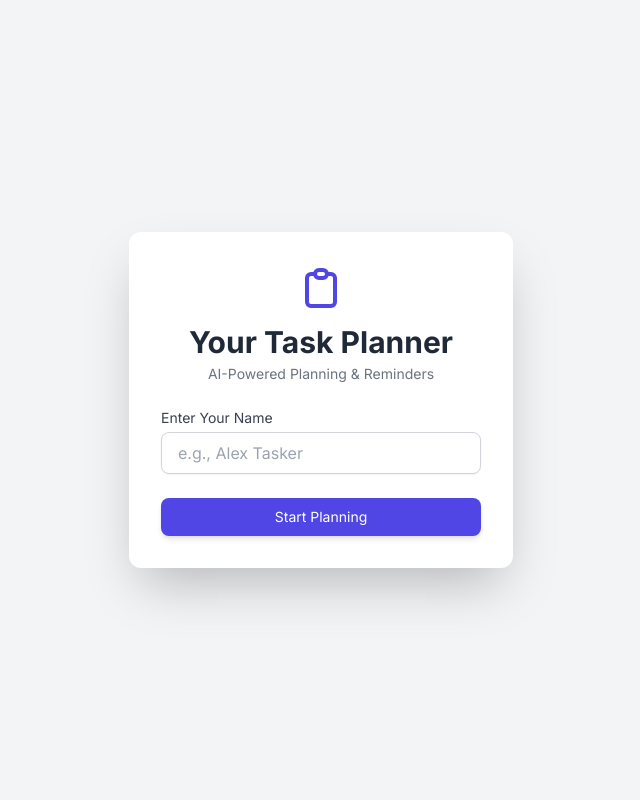
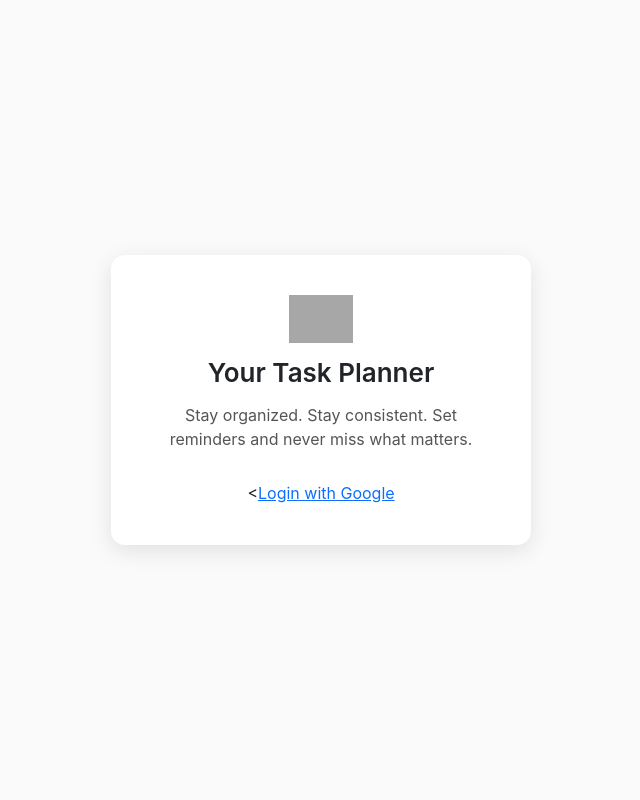
Before and after one commit to samstromer1990-crypto/task-planner-live, a Flask app: page /login in a window 1280 px wide. Shown: the whole page, without its empty margins (319-959 px from the left). Run offline with Flask 3, Linux system fonts and the light colour scheme; some libraries are stand-ins or nearby versions; grey boxes are pictures that could not be loaded.

Commit message:
Update landing.html

```diff
--- a/templates/landing.html
+++ b/templates/landing.html
@@ -2,72 +2,65 @@
 <html lang="en">
 <head>
   <meta charset="UTF-8">
-    <meta name="viewport" content="width=device-width, initial-scale=1.0">
-    <title>Task Planner - Login</title>
-    <!-- Load Tailwind CSS for modern styling -->
-    <script src="https://cdn.tailwindcss.com"></script>
+  <title>Welcome | Task Planner</title>
+  <link href="https://cdn.jsdelivr.net/npm/bootstrap@5.3.2/dist/css/bootstrap.min.css" rel="stylesheet">
   <style>
-        /* Using the Inter font for a clean, modern look */
-        @import url('https://fonts.googleapis.com/css2?family=Inter:wght@300;400;600;700&display=swap');
     body {
-            font-family: 'Inter', sans-serif;
-            background-color: #f3f4f6;
+        font-family: "Inter", "Segoe UI", Arial;
+        background: #fafafa;
+        display: flex;
+        height: 100vh;
+        justify-content: center;
+        align-items: center;
+        margin: 0;
+    }
+    .card-box {
+        background: white;
+        padding: 40px 50px;
+        border-radius: 14px;
+        box-shadow: 0px 6px 22px rgba(0,0,0,0.10);
+        text-align: center;
+        max-width: 420px;
+        width: 100%;
+    }
+    h1 {
+        font-size: 26px;
+        font-weight: 600;
+        margin-bottom: 14px;
+    }
+    p {
+        color: #555;
+        margin-bottom: 30px;
+    }
+    .btn-login {
+        background: #111;
+        border-radius: 6px;
+        padding: 10px 18px;
+        color: white;
+        transition: 0.2s;
+        text-decoration: none;
+        font-weight: 500;
+    }
+    .btn-login:hover {
+        background: #000;
+    }
+    .logo {
+        width: 64px;
+        margin-bottom: 14px;
+        opacity: 0.9;
     }
   </style>
 </head>
-<body class="flex items-center justify-center min-h-screen bg-gray-100 p-4">
 
-    <!-- Flash Messages Container -->
-    <div class="fixed top-0 left-0 right-0 p-4 z-50">
-        {% with messages = get_flashed_messages(with_categories=true) %}
-            {% if messages %}
-                <ul class="space-y-2 max-w-md mx-auto">
-                    {% for category, message in messages %}
-                        <li class="p-3 rounded-lg shadow-md text-sm font-medium
-                            {% if category == 'success' %} bg-green-100 text-green-800 border-l-4 border-green-500
-                            {% elif category == 'danger' %} bg-red-100 text-red-800 border-l-4 border-red-500
-                            {% else %} bg-blue-100 text-blue-800 border-l-4 border-blue-500
-                            {% endif %}" role="alert">
-                            {{ message }}
-                        </li>
-                    {% endfor %}
-                </ul>
-            {% endif %}
-        {% endwith %}
-    </div>
+<body>
+<div class="card-box">
+    <img src="https://cdn-icons-png.flaticon.com/512/1828/1828884.png" class="logo">
+    <h1>Your Task Planner</h1>
+    <p>Stay organized. Stay consistent.
+    Set reminders and never miss what matters.</p>
 
-    <!-- Login Card -->
-    <div class="w-full max-w-sm bg-white p-8 rounded-xl shadow-2xl transition-all duration-300">
-        <div class="text-center mb-6">
-            <!-- Icon/Logo Placeholder (Using a simple SVG instead of an external image link for reliability) -->
-            <svg class="w-12 h-12 text-indigo-600 mx-auto" fill="none" stroke="currentColor" viewBox="0 0 24 24" xmlns="http://www.w3.org/2000/svg"><path stroke-linecap="round" stroke-linejoin="round" stroke-width="2" d="M9 5H7a2 2 0 00-2 2v12a2 2 0 002 2h10a2 2 0 002-2V7a2 2 0 00-2-2h-2M9 5a2 2 0 002 2h2a2 2 0 002-2M9 5a2 2 0 012-2h2a2 2 0 012 2"></path></svg>
-            <h1 class="text-3xl font-bold text-gray-800 mt-3">Your Task Planner</h1>
-            <p class="text-sm text-gray-500 mt-1">AI-Powered Planning & Reminders</p>
-        </div>
+    <<a href="/login">Login with Google</a>
 
-        <!-- CORRECTED: Login Form uses POST method and 'name' input -->
-        <form method="POST" action="{{ url_for('login') }}" class="space-y-6">
-
-            <div>
-                <label for="name" class="block text-sm font-medium text-gray-700 mb-1">Enter Your Name</label>
-                <input
-                    type="text"
-                    id="name"
-                    name="name"
-                    placeholder="e.g., Alex Tasker"
-                    required
-                    class="w-full px-4 py-2 border border-gray-300 rounded-lg focus:ring-indigo-500 focus:border-indigo-500 transition duration-150 ease-in-out shadow-sm placeholder-gray-400"
-                >
-            </div>
-
-            <button
-                type="submit"
-                class="w-full flex justify-center py-2 px-4 border border-transparent rounded-lg shadow-md text-sm font-medium text-white bg-indigo-600 hover:bg-indigo-700 focus:outline-none focus:ring-2 focus:ring-offset-2 focus:ring-indigo-500 transition duration-150 ease-in-out transform hover:scale-[1.01]"
-            >
-                Start Planning
-            </button>
-
-        </form>
 </div>
 </body>
 </html>
```
Lines whose indentation alone changed are shown as unchanged.
